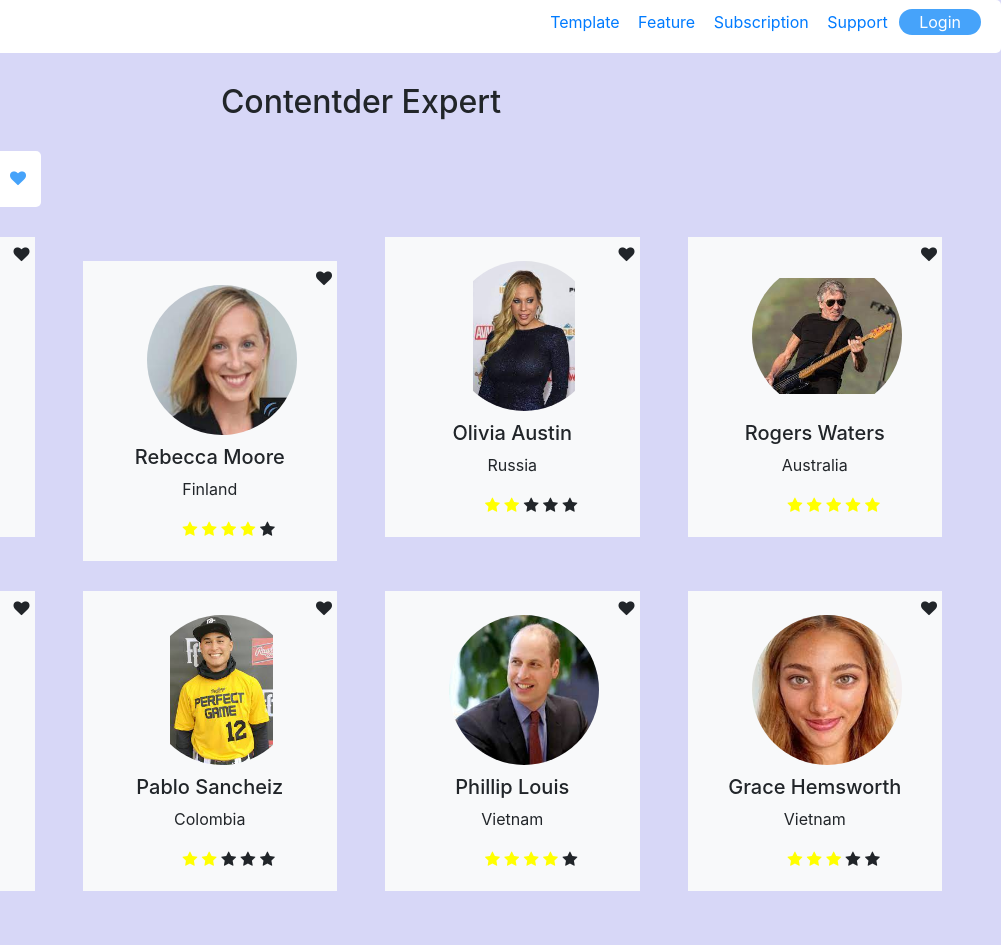
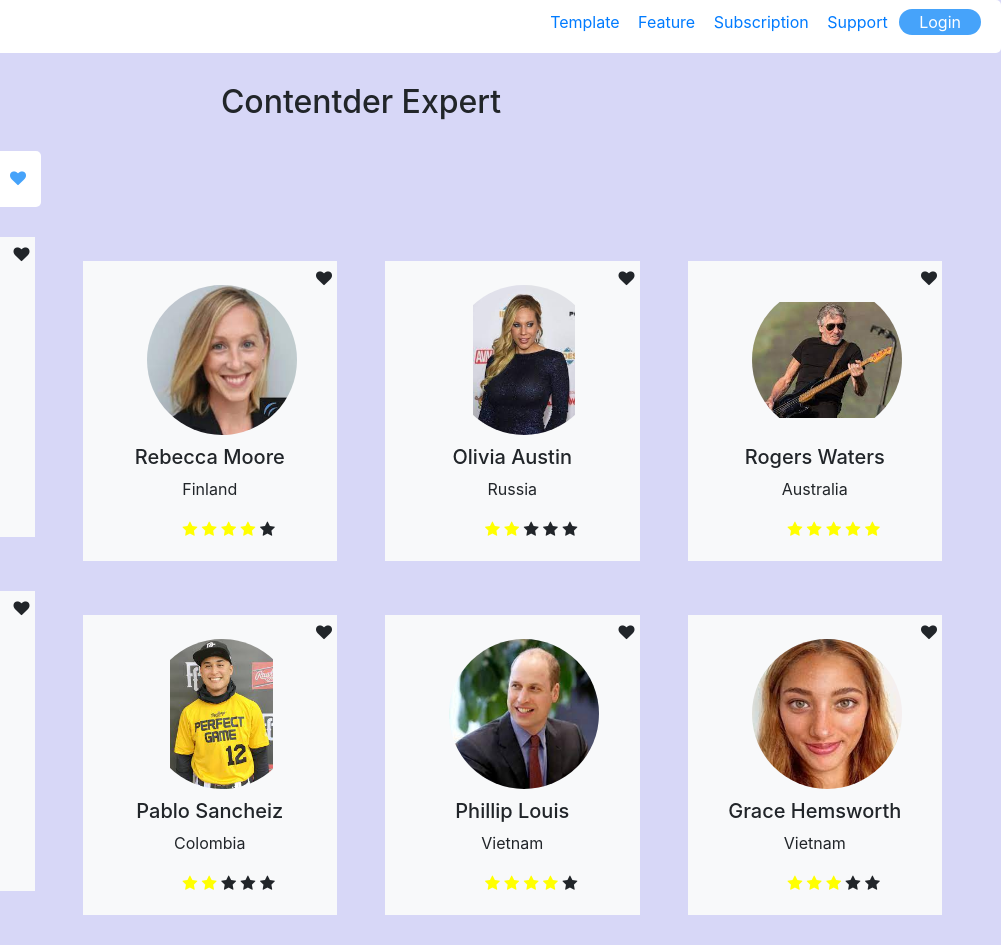
Before and after one commit to JayBeeLearn/assignm, a plain HTML site: page index.html in a window 1280 px wide. Shown: the full height of the page, 279-1280 px from the left. Before the commit the page ends 921 px from the top, so only its background shows below. Drawn offline with nearby package versions, Linux system fonts and the light colour scheme.

Commit message:
Update index.html

```diff
--- a/index.html
+++ b/index.html
@@ -82,7 +82,7 @@
             </div>
 
 
-            <div class="col mx-4 px-4 py-4 bg-light justify-content-center">
+            <div class="col mx-4 mt-4 px-4 py-4 bg-light justify-content-center">
                 <div class="image">
                     <img src="./images/olivia.jpeg" alt="">
                 </div>
@@ -101,7 +101,7 @@
             </div>
 
 
-            <div class="col mx-4 px-4 py-4 bg-light justify-content-center">
+            <div class="col mx-4 mt-4 px-4 py-4 bg-light justify-content-center">
                 <div class="image">
                     <img src="./images/rogers.jpeg" alt="">
                 </div>
@@ -143,7 +143,7 @@
                 </div>
 
 
-                <div class="col mx-4 px-4 py-4 bg-light justify-content-center">
+                <div class="col mx-4 mt-4 px-4 py-4 bg-light justify-content-center">
                     <div class="image">
                         <img src="./images/pablo.jpeg" alt="">
                     </div>
@@ -162,7 +162,7 @@
                 </div>
 
 
-                <div class="col mx-4 px-4 py-4 bg-light justify-content-center">
+                <div class="col mx-4 mt-4 px-4 py-4 bg-light justify-content-center">
                     <div class="image">
                         <img src="./images/philip.jpeg" alt="">
                     </div>
@@ -181,7 +181,7 @@
                 </div>
 
 
-                <div class="col mx-4 px-4 py-4 bg-light justify-content-center">
+                <div class="col mx-4 mt-4 px-4 py-4 bg-light justify-content-center">
                     <div class="image">
                         <img src="./images/grace.jpeg" alt="">
                     </div>
```
